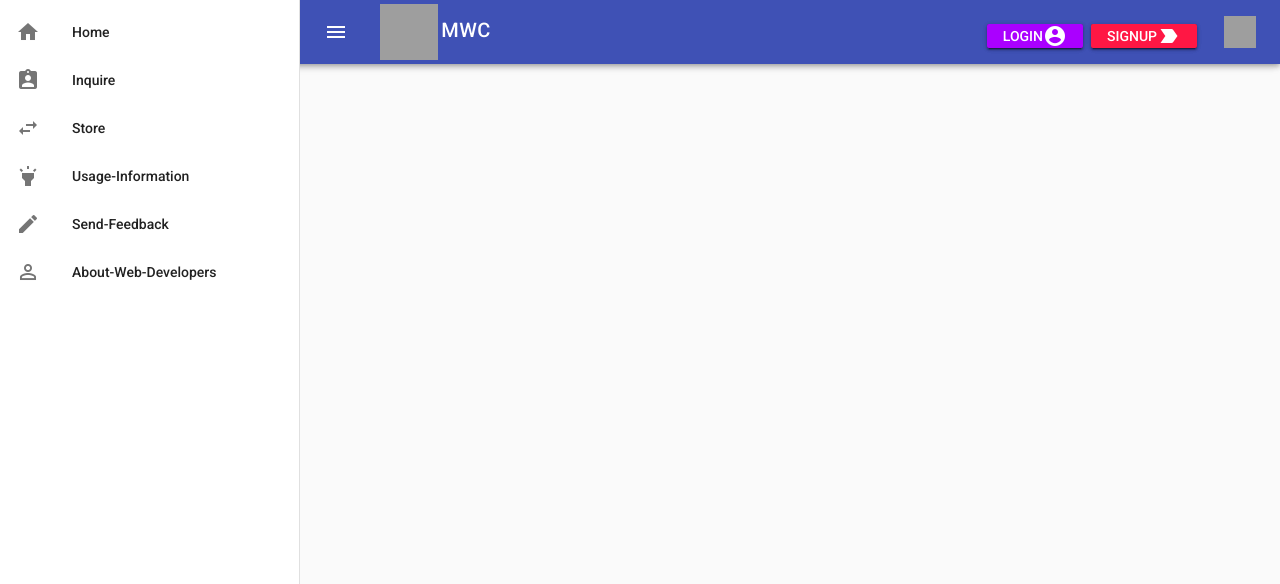
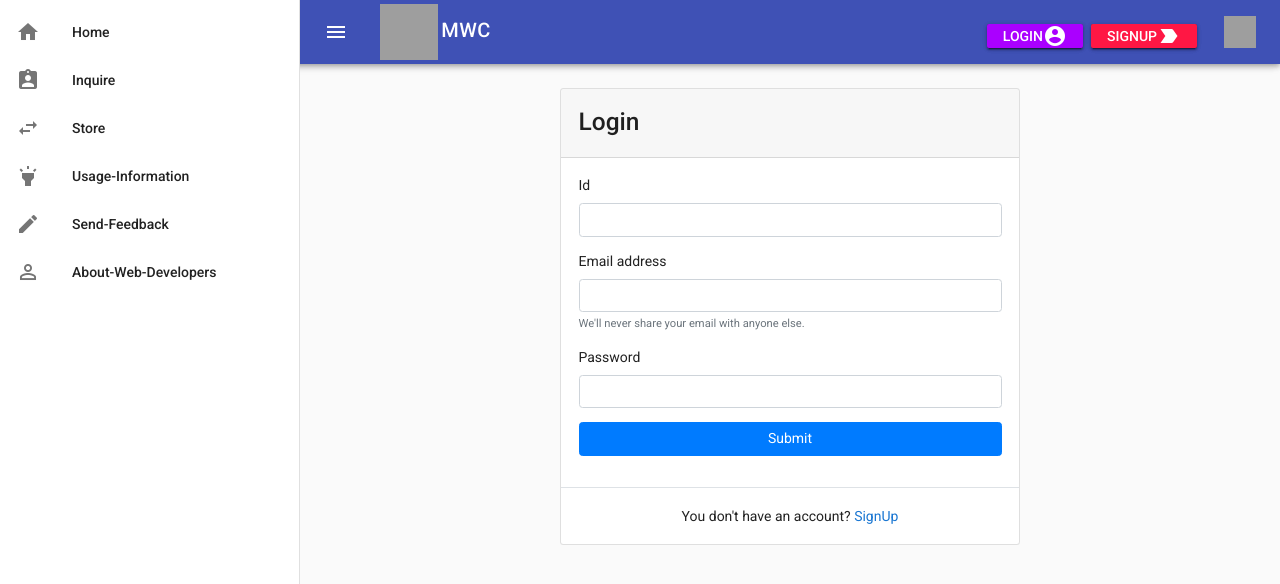
Before and after one commit to danial1021/Software-Engineering, a Vue app in the folder vueMove/: page /login in a window 1280 px wide. Shown: the top 584 px of the page. Built offline with nearby package versions, Linux system fonts and the light colour scheme; grey boxes are pictures that could not be loaded.

Commit message:
update text
typing text

```diff
--- a/vueMove/src/views/about-web-developer.vue
+++ b/vueMove/src/views/about-web-developer.vue
@@ -132,7 +132,10 @@
         <v-container>
           <v-layout>
             <v-flex xs10>
-              Lorem ipsum dolor sit amet, no nam oblique veritus. Commune scaevola imperdiet nec ut, sed euismod convenire principes at. Est et nobis iisque percipit.
+              학원 선생님 혹은 학교 방과후 선생님을 하시는 분들은 자신의 스케줄에 따라서 움직이고 생활하는데,
+              불가피하게 시간을 옮기거나 조절해야하는 상황에서 각각의 아이의 부모님들에게 전화하여 아이의 시간을
+              묻고 조절해야하는 불편함이 있다. 이에 아이나 아이의 부모님이 자신의 스케줄을 입력할 수 있는
+              웹페이지를 만듦으로써 without calling 스케줄을 조절할 수 있도록 도울 수 있는 웹을 만들었습니다.
             </v-flex>
             <v-flex xs2>
               <v-icon size="64">mdi-calendar-text</v-icon>
@@ -159,10 +162,12 @@
         <v-container>
           <v-layout>
             <v-flex xs8>
-              Lorem ipsum dolor sit amet, no nam oblique veritus. Commune scaevola imperdiet nec ut, sed euismod convenire principes at. Est et nobis iisque percipit.
-            </v-flex>
-            <v-flex xs4>
-              Lorem ipsum dolor sit amet, no nam oblique veritus.
+              각 사용자가 이용할 수 있도록 전체적인 디자인 틀을 생각해보고,
+              기본적인 웹사이트의 기능, 그리고 사용자가 사용자의 스케줄을
+              저장할 수 있는 기능과 그것을 선생님(관리자)가 조회할 수 있도록
+              하는 기능을 생각하여 계획한다. 언어는 node.js, javascript을
+              이용하고 또한, fronthand를 vue, vuetify을 이용하여 디자인하도록 계획했습니다.
+              (vue는 node.js의 express 프레임워크 위에서 동작합니다.)
             </v-flex>
           </v-layout>
         </v-container>
@@ -186,13 +191,12 @@
           <h2 class="display-1 white--text font-weight-light">디자인 및 fronthand 만들기</h2>
         </v-card-title>
         <v-container>
-          <v-layout>
-            <v-flex
-              v-for="n in 3"
-              :key="n"
-              xs4
-            >
-              Lorem ipsum dolor sit amet, no nam oblique veritus no nam oblique.
+          <v-layout wrap>
+            <v-flex>
+              전체적인 틀을 vuetify의 테마을 이용하여 구현합니다. 내가 필요한 메뉴로 리뉴얼 한 후 각각의 페이지을 기능에 맞게 fronthand을 구현합니다. 이런식으로 각각의 페이지를 구성합니다.
+            </v-flex>
+            <v-flex>
+              전체 웹페이지의 fronthand가 완성되면, 여러 효과를 통하여 웹페이지를 좀 더 멋지게 바꿔줍니다. 또한, margin을 이용하여 배열에 신경쓰고, 기능 설명에 대한 설명을 기술합니다!
             </v-flex>
           </v-layout>
         </v-container>
--- a/vueMove/src/views/login.vue
+++ b/vueMove/src/views/login.vue
@@ -112,8 +112,49 @@
     </v-toolbar>
 
 <!-- login_form 시작 -->
+<div class="container">
+  <div class="row justify-content-center">
+    <div class="col-md-6">
+      <div class="card">
+        <header class="card-header">
+            <h3 class="card-title mt-2">Login</h3>
+        </header>
 
+      <article class="card-body">
+
+      <form>
+        <div class="form-row">
+
+          <div class="col form-group">
+            <label>Id </label>
+              <input type="text" class="form-control" placeholder="" maxlength="15">
+          </div> <!-- form-group end.// -->
+        </div> <!-- form-row end.// -->
+
+        <div class="form-group">
+          <label>Email address</label>
+          <input type="email" class="form-control" placeholder="" maxlength="30">
+          <small class="form-text text-muted">We'll never share your email with anyone else.</small>
+        </div> <!-- form-group end.// -->
+
+        <div class="form-group">
+          <label>Password</label>
+            <input class="form-control" type="password" maxlength="15">
+        </div> <!-- form-group end.// -->
+
+          <div class="form-group">
+              <button type="submit" class="btn btn-primary btn-block" > Submit  </button>
+          </div> <!-- form-group// -->
+      </form>
+
+      </article> <!-- card-body end .// -->
+      <div class="border-top card-body text-center">You don't have an account? <a href="/signup">SignUp</a></div>
+      </div> <!-- card.// -->
+    </div> <!-- col.//-->
+  </div> <!-- row.//-->
 </div>
+<!--container end.//-->
+
   <!-- login_form 끝 -->
   </v-app>
 </template>
```
